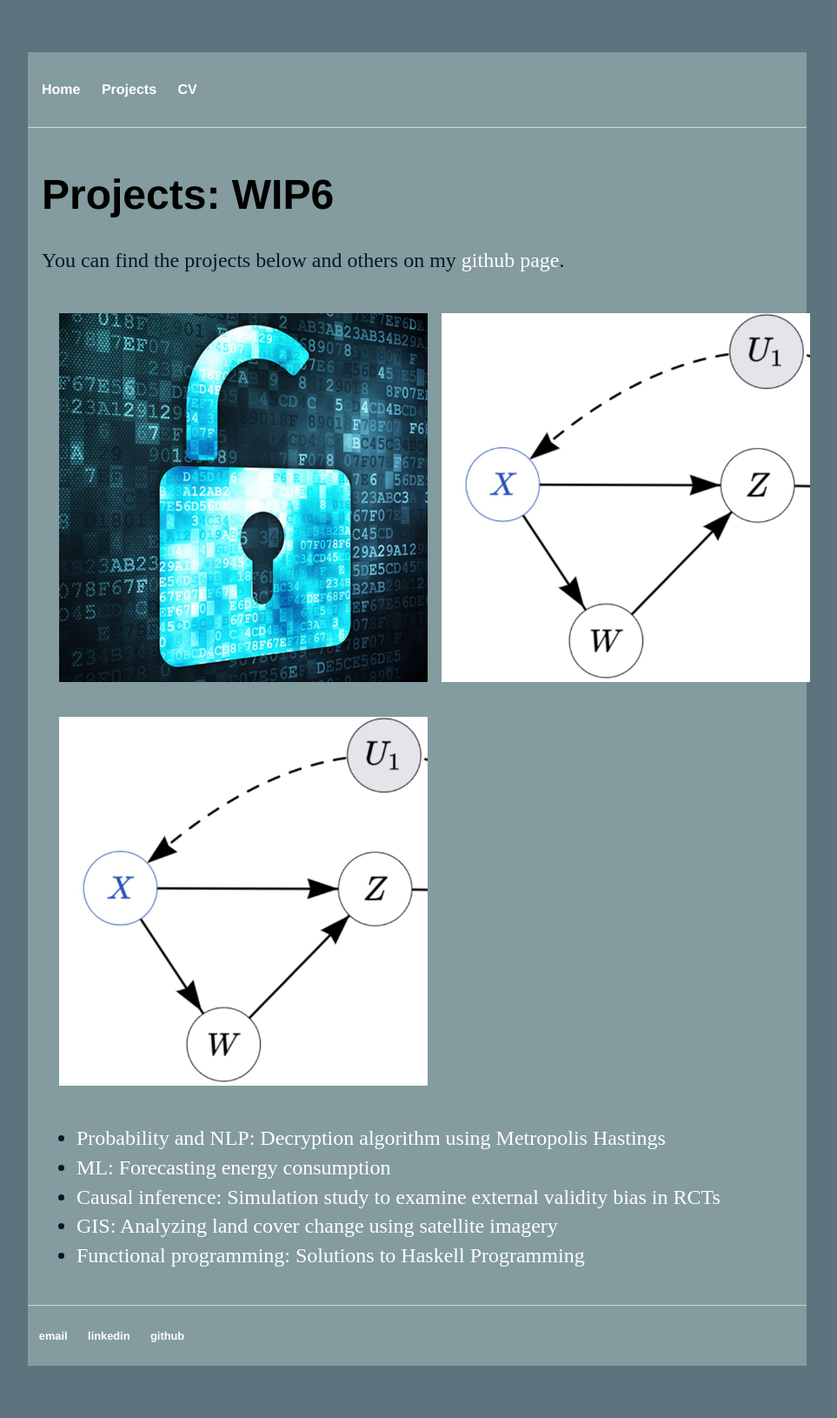
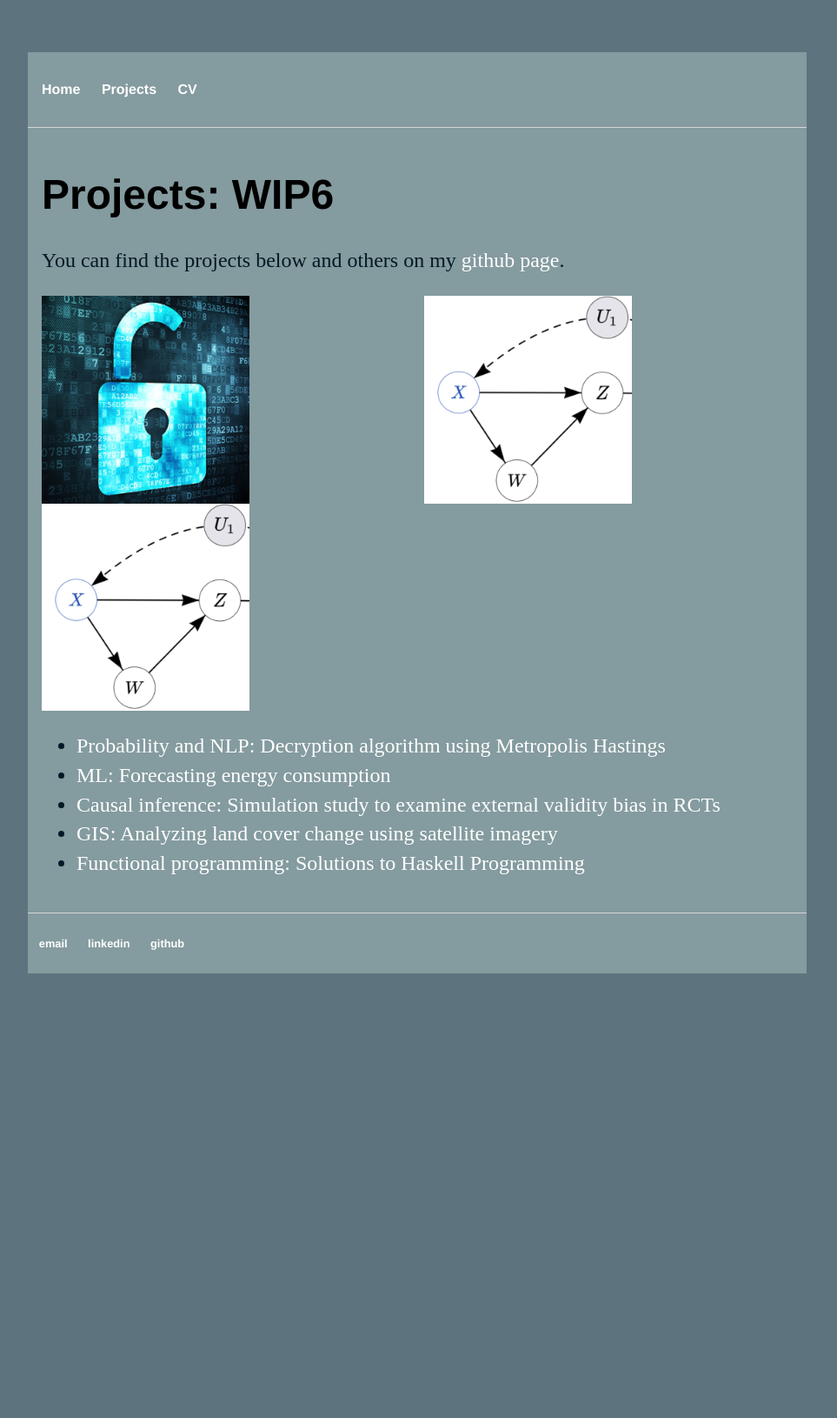
Before and after one commit to trishasingh/trishasingh.github.io, a Jekyll site: the page built from projects/index.html, in a window 1280 px wide. Shown: the whole page at 87% size, without its empty margins (160-1123 px from the left). Built offline with Jekyll 4.4.1, drawn with Linux system fonts in a browser that asks for light colours; after the commit the page ends 1179 px from its top, so only the background shows below that.

Commit message:
project grid (#24)

```diff
--- a/projects/index.html
+++ b/projects/index.html
@@ -5,17 +5,20 @@ title: Trisha Singh's Projects
 
 <style>
 
-		.projgrid { column-count: 2; column-width: 50%; }
+		.projgrid { column-count: 2; }
 
 		.gridimg {
 			position: relative;
-			width: 100%;
-			padding: 20px
+			width: 75%;
+			border-top: 10px;
+			border-bottom: 10px;
+			border-right: 10px;
+			border-left: 10px;
 		}
 
 		.img {
 			display: block;
-			width: 100%;
+			width: 75%;
 			height: auto;
 		}
 
@@ -26,7 +29,7 @@ title: Trisha Singh's Projects
 			left: 0;
 			right: 0;
 			height: 100%;
-			width: 100%;
+			width: 75%;
 			opacity: 0;
 			transition: .5s ease;
 			background-color: #AE8799;
```
